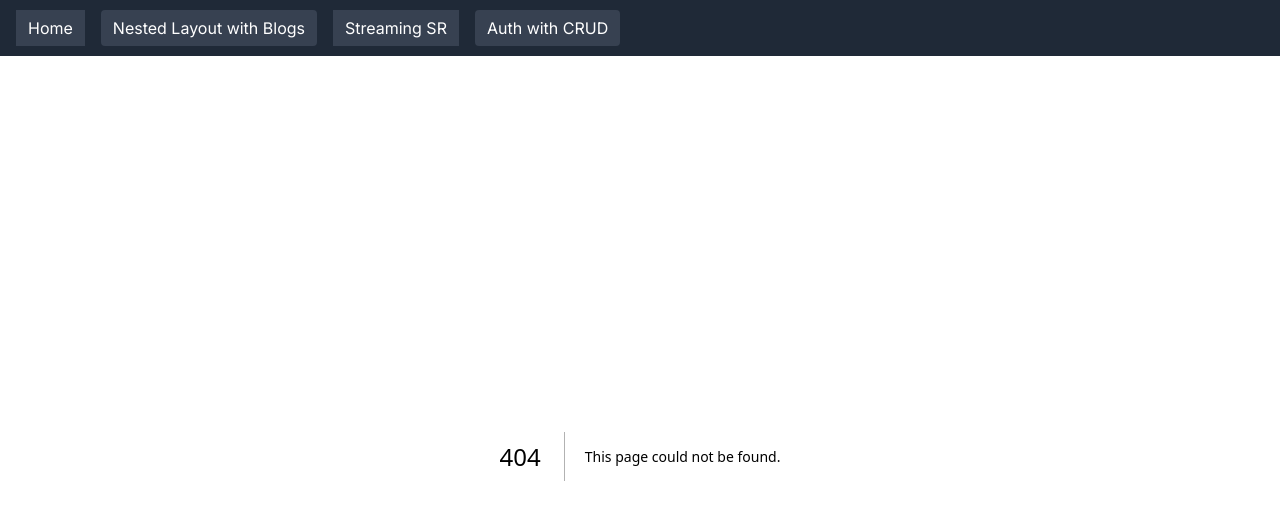
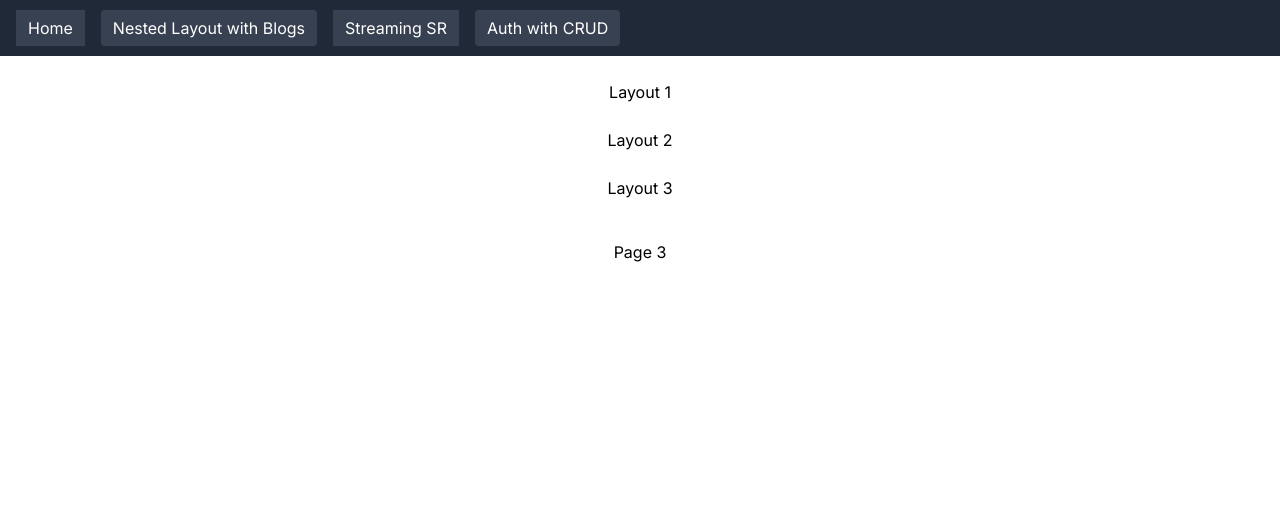
Before and after one commit to phasetr/pt-javascript, a Next.js app in the folder 2023-09-27-nextjs-supabase-app-directory/rsc-supabase/: page /nested-layout/second/third in a window 1280 px wide. Before the commit this address had no page. Shown: the top 520 px of the page. Built offline with nearby package versions, Linux system fonts and the light colour scheme.

Commit message:
Section2, Lesson13

```diff
--- /dev/null
+++ b/2023-09-27-nextjs-supabase-app-directory/rsc-supabase/app/nested-layout/layout.tsx
@@ -0,0 +1,7 @@
+export default function FirstLayout({ children }: { children: React.ReactNode }) {
+  return (
+    <main className="mt-6 text-center">
+      <p>Layout 1</p>
+      {children}
+    </main>);
+}
--- /dev/null
+++ b/2023-09-27-nextjs-supabase-app-directory/rsc-supabase/app/nested-layout/page.tsx
@@ -0,0 +1,7 @@
+export default function FirstPage() {
+  return (
+    <div className="m-10 text-center">
+      <p>Page 1</p>
+    </div>
+  );
+}
--- /dev/null
+++ b/2023-09-27-nextjs-supabase-app-directory/rsc-supabase/app/nested-layout/second/layout.tsx
@@ -0,0 +1,7 @@
+export default function SecondLayout({ children }: { children: React.ReactNode }) {
+  return (
+    <main className="mt-6 text-center">
+      <p>Layout 2</p>
+      {children}
+    </main>);
+}
--- /dev/null
+++ b/2023-09-27-nextjs-supabase-app-directory/rsc-supabase/app/nested-layout/second/page.tsx
@@ -0,0 +1,7 @@
+export default function SecondPage() {
+  return (
+    <div className="m-10 text-center">
+      <p>Page 2</p>
+    </div>
+  );
+}
--- /dev/null
+++ b/2023-09-27-nextjs-supabase-app-directory/rsc-supabase/app/nested-layout/second/third/fourth/page.tsx
@@ -0,0 +1,7 @@
+export default function FourthPage() {
+  return (
+    <div className="m-10 text-center">
+      <p>Page 4</p>
+    </div>
+  );
+}
--- /dev/null
+++ b/2023-09-27-nextjs-supabase-app-directory/rsc-supabase/app/nested-layout/second/third/layout.tsx
@@ -0,0 +1,7 @@
+export default function ThirdLayout({ children }: { children: React.ReactNode }) {
+  return (
+    <main className="mt-6 text-center">
+      <p>Layout 3</p>
+      {children}
+    </main>);
+}
--- /dev/null
+++ b/2023-09-27-nextjs-supabase-app-directory/rsc-supabase/app/nested-layout/second/third/page.tsx
@@ -0,0 +1,7 @@
+export default function ThirdPage() {
+  return (
+    <div className="m-10 text-center">
+      <p>Page 3</p>
+    </div>
+  );
+}
```
